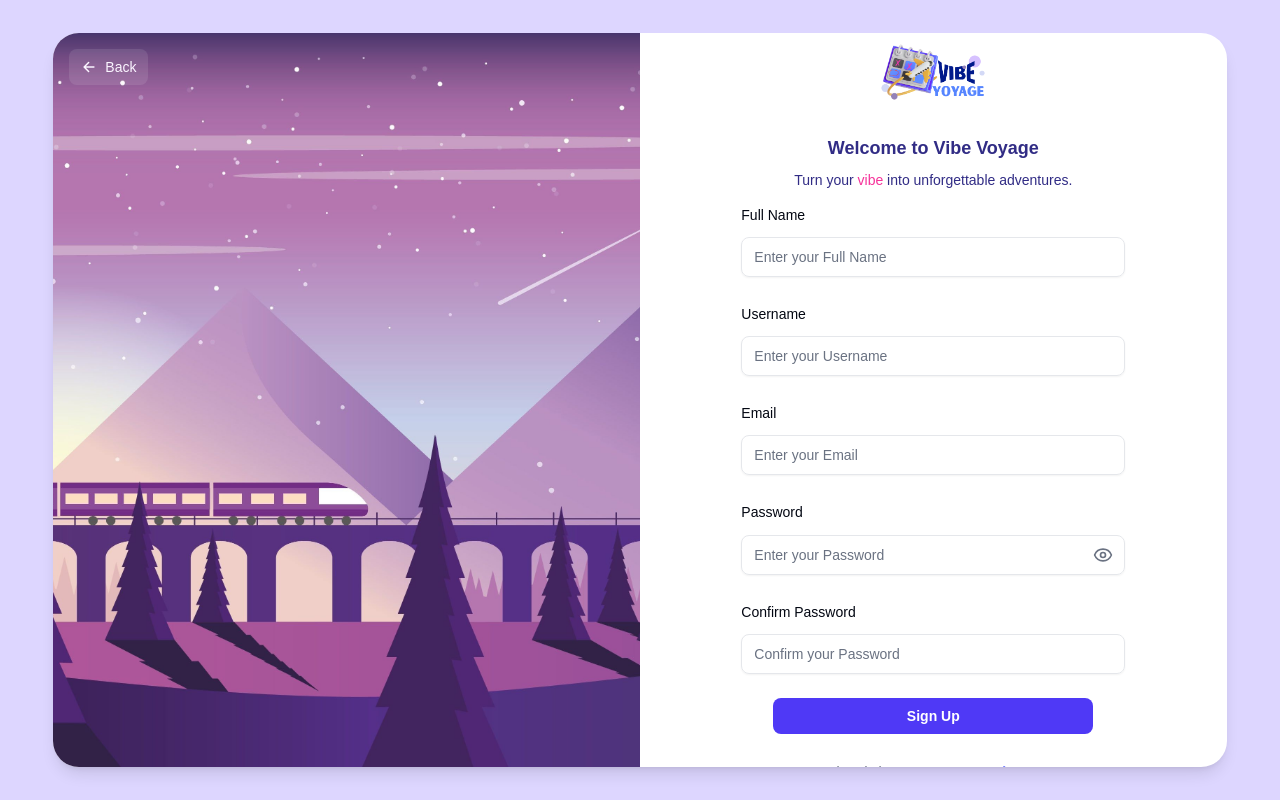
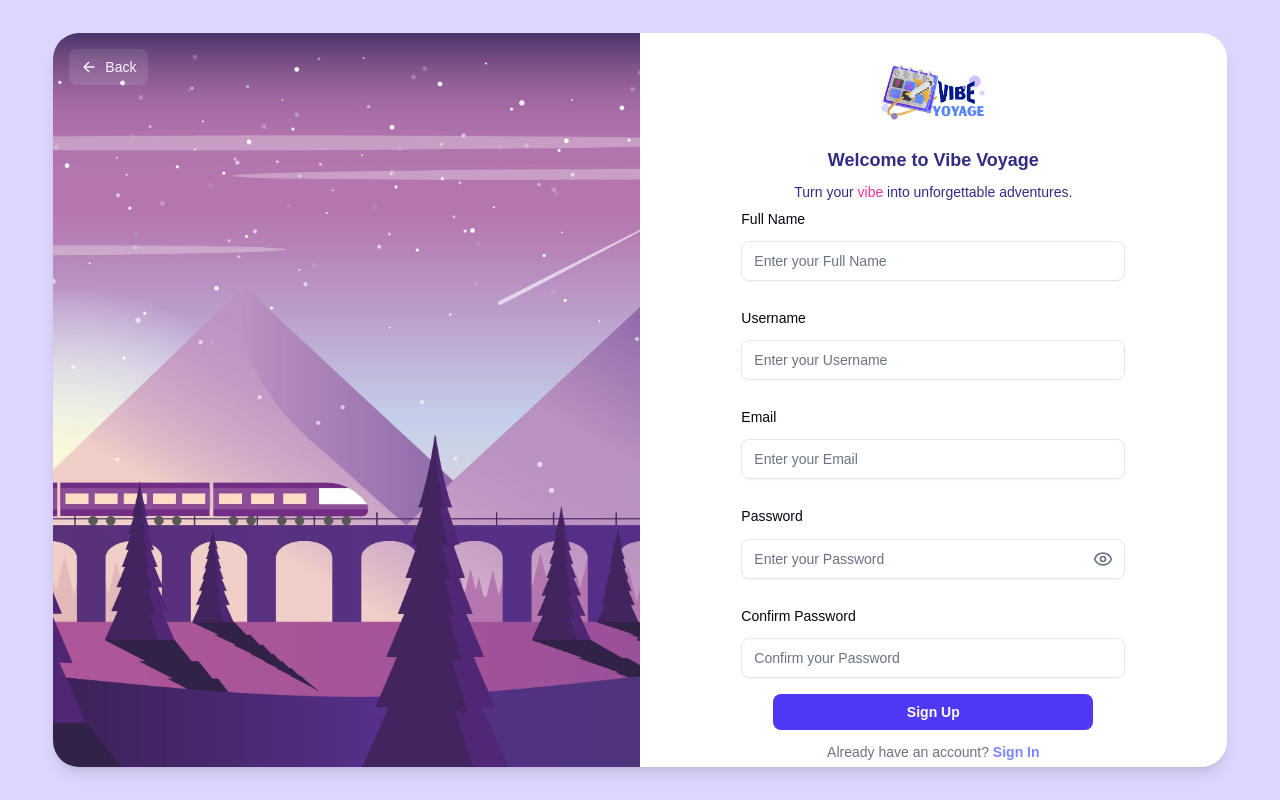
Before and after one commit to manatsanan0209/Vibe-Voyage_Frontend, a React (Vite) app: page /signup in a window 1280 px wide. Built offline with nearby package versions, Linux system fonts and the light colour scheme.

Commit message:
fix: adjust spacing in AuthLogo and FormSignUp components

```diff
--- a/src/components/auth/AuthLogo.tsx
+++ b/src/components/auth/AuthLogo.tsx
@@ -2,10 +2,10 @@ import logo from "../../assets/Vibe-voyage-Logo.png";
 
 export default function AuthLogo() {
   return (
-    <div className="flex flex-col items-center gap-2 text-center">
+    <div className="flex flex-col items-center text-center">
       <img className="w-1/5" src={logo} alt="Vibe Voyage Logo" />
       <p className="text-lg font-bold text-indigo-900">Welcome to Vibe Voyage</p>
-      <p className="text-sm font-light text-indigo-900">
+      <p className="mt-2 text-sm font-light text-indigo-900">
         Turn your <span className="font-light text-pink-500">vibe</span> into
         unforgettable adventures.
       </p>
--- a/src/components/auth/signUp/FormSignUp.tsx
+++ b/src/components/auth/signUp/FormSignUp.tsx
@@ -9,7 +9,7 @@ export default function FormSignUp() {
   const [showPassword, setShowPassword] = useState(false);
   return (
 
-    <div className="w-full max-w-sm justify-center flex flex-col gap-6 mt-4">
+    <div className="w-full max-w-sm justify-center flex flex-col mt-2">
       <FieldSet className="w-full">
         <FieldGroup>
           <Field className="w-full">
@@ -75,12 +75,12 @@ export default function FormSignUp() {
         </FieldGroup>
       </FieldSet>
 
-      <div className="flex justify-center">
+      <div className="flex justify-center mt-4">
         <Button className="w-10/12 h-auto rounded-md font-semibold bg-indigo-600 text-white hover:bg-indigo-700">
           Sign Up
         </Button>
       </div>
-      <p className="mt-1 justify-center text-center font-normal text-muted-foreground text-sm">
+      <p className=" mt-3 justify-center text-center font-normal text-muted-foreground text-sm">
        Already have an account?{" "}
         <a
           href="/signin"
```
